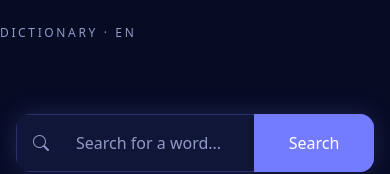
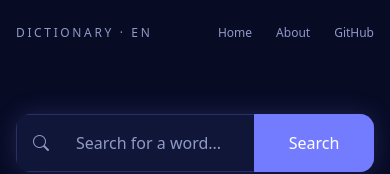
Before and after one commit to Pampinup/dictionary-react, a React (Vite) app: page / in a window 390 px wide. Shown: the top 174 px of the page. Built offline with nearby package versions, Linux system fonts and the light colour scheme.

Commit message:
updating responsive css

```diff
--- a/src/App.css
+++ b/src/App.css
@@ -35,6 +35,8 @@ h1 {
   width: 100%;
   max-width: var(--container-max-width);
   margin: 0 auto;
+  padding-left: var(--spacing-lg);
+  padding-right: var(--spacing-lg);
 }
 
 .header-brand {
@@ -995,6 +997,9 @@ h1 {
   text-decoration: underline;
   text-underline-offset: 3px;
 }
+/* =========================
+   RESPONSIVE
+========================= */
 
 /* =========================
    DESKTOP DICTIONARY LAYOUT
@@ -1057,6 +1062,11 @@ h1 {
 ========================= */
 
 @media (min-width: 577px) and (max-width: 991px) {
+  .app-header .header-content {
+    padding-left: var(--spacing-lg);
+    padding-right: var(--spacing-lg);
+  }
+
   .dictionary-layout {
     display: block;
   }
@@ -1071,6 +1081,20 @@ h1 {
 ========================= */
 
 @media (max-width: 576px) {
+  main {
+    padding: var(--spacing-lg) 0;
+  }
+
+  .app-header .header-content {
+    padding-left: var(--spacing-md);
+    padding-right: var(--spacing-md);
+    align-items: flex-start;
+  }
+
+  .header-nav {
+    display: flex;
+  }
+
   .dictionary-layout {
     display: block;
     margin-top: var(--spacing-xl);
@@ -1078,24 +1102,6 @@ h1 {
 
   .dictionary-sidebar {
     margin-top: var(--spacing-xl);
-  }
-}
-/* =========================
-   RESPONSIVE
-========================= */
-@media (max-width: 767px) {
-  .header-content {
-    align-items: flex-start;
-  }
-
-  .header-nav {
-    display: none;
-  }
-}
-
-@media (max-width: 576px) {
-  main {
-    padding: var(--spacing-lg) 0;
   }
 
   .container {
@@ -1116,6 +1122,7 @@ h1 {
     align-items: flex-start;
     flex-direction: column;
   }
+
   .synonyms-list {
     gap: 0.4rem;
   }
@@ -1123,11 +1130,11 @@ h1 {
   .synonyms-list button {
     padding: 0.4rem 0.75rem;
   }
+
   .visual-grid {
     grid-template-columns: 1fr;
   }
-}
-@media (max-width: 576px) {
+
   .translation-result {
     align-items: flex-start;
   }
@@ -1138,6 +1145,7 @@ h1 {
     margin-left: 0;
     margin-top: var(--spacing-xs);
   }
+
   .Footer {
     margin-top: var(--spacing-xl);
     padding: var(--spacing-lg) var(--spacing-sm);
@@ -1152,6 +1160,11 @@ h1 {
     height: 16px;
   }
 }
+
+/* =========================
+   SMALL MOBILE
+========================= */
+
 @media (max-width: 600px) {
   .grammar {
     margin-top: var(--spacing-lg);
```
